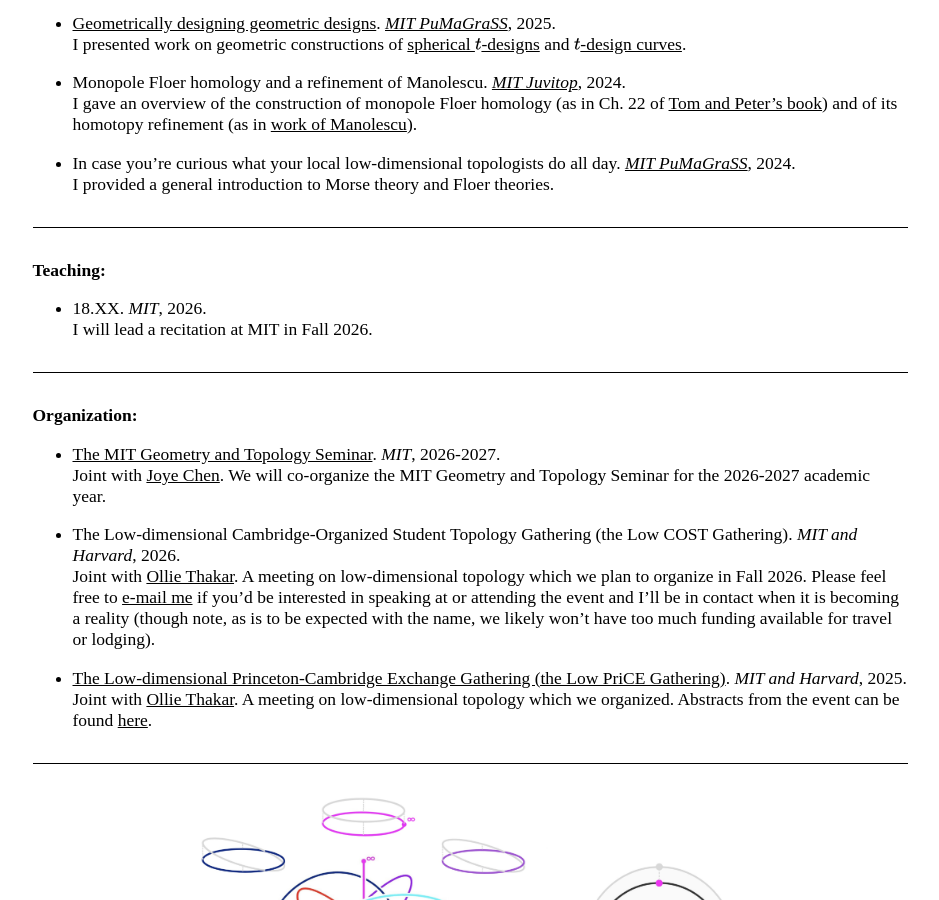
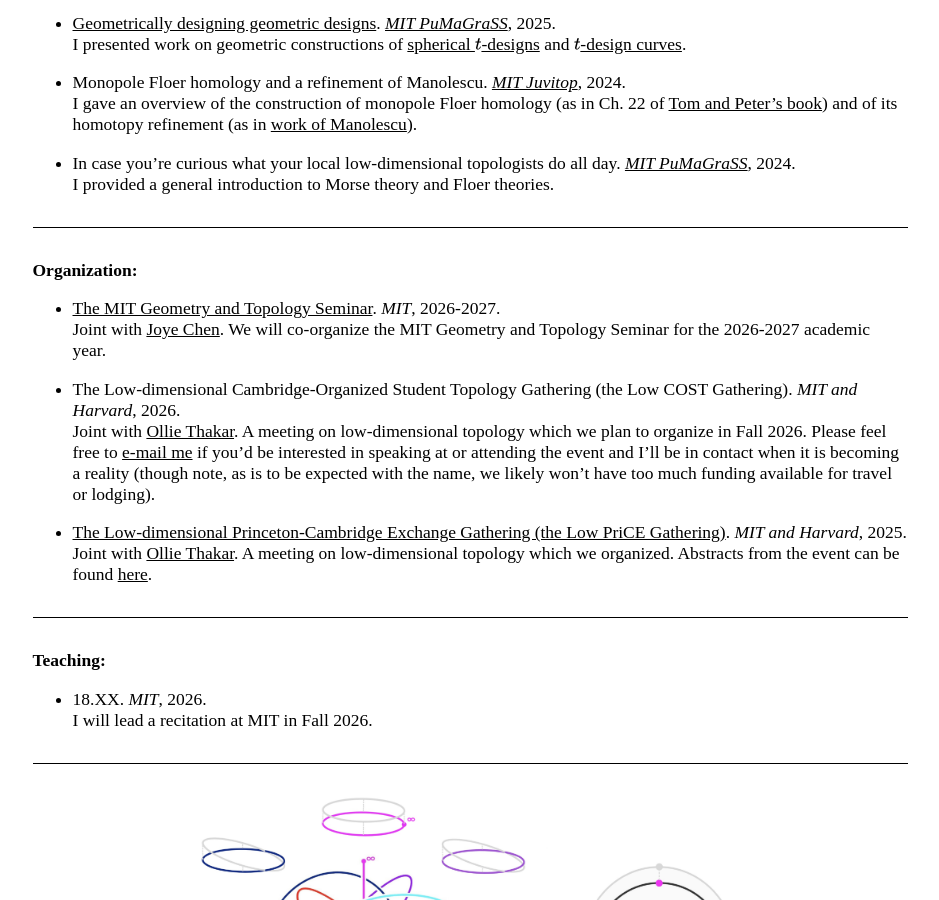
Before and after one commit to AyodejiLindblad/AyodejiLindblad.github.io, a Jekyll site: the page built from index.md, in a window 1280 px wide and 900 px high, scrolled down 2265 px. Shown: the whole window, without its empty margins (170-1109 px from the left). Built offline with Jekyll 4.4.1, drawn with Linux system fonts in a browser that asks for light colours; some web fonts are replaced; part of the change alters nothing that is shown.

Commit message:
organization above teaching

```diff
--- a/index.md
+++ b/index.md
@@ -110,16 +110,6 @@ Joint with [Enrico Colón](https://www.math.harvard.edu/people/colon-enrico/), [
 
 ---
 
-<div id="teaching" class="toc-jump"></div>
-**Teaching:**
-
-
-* 18.XX. *MIT*, 2026.
-    I will lead a recitation at MIT in Fall 2026.
-
-
----
-
 <div id="organization" class="toc-jump"></div>
 **Organization:**
 
@@ -134,6 +124,16 @@ Joint with [Ollie Thakar](https://www.math.harvard.edu/people/thakar-ollie/).
 * [The Low-dimensional Princeton-Cambridge Exchange Gathering (the Low PriCE Gathering)](https://sites.google.com/view/ayodeji-lowpricegathering/home). *MIT and Harvard*, 2025.
 Joint with [Ollie Thakar](https://www.math.harvard.edu/people/thakar-ollie/).
     A meeting on low-dimensional topology which we organized. Abstracts from the event can be found [here](organization/Low-PriCE-Abstracts.pdf).
+
+
+---
+
+<div id="teaching" class="toc-jump"></div>
+**Teaching:**
+
+
+* 18.XX. *MIT*, 2026.
+    I will lead a recitation at MIT in Fall 2026.
 
 
 ---
```
